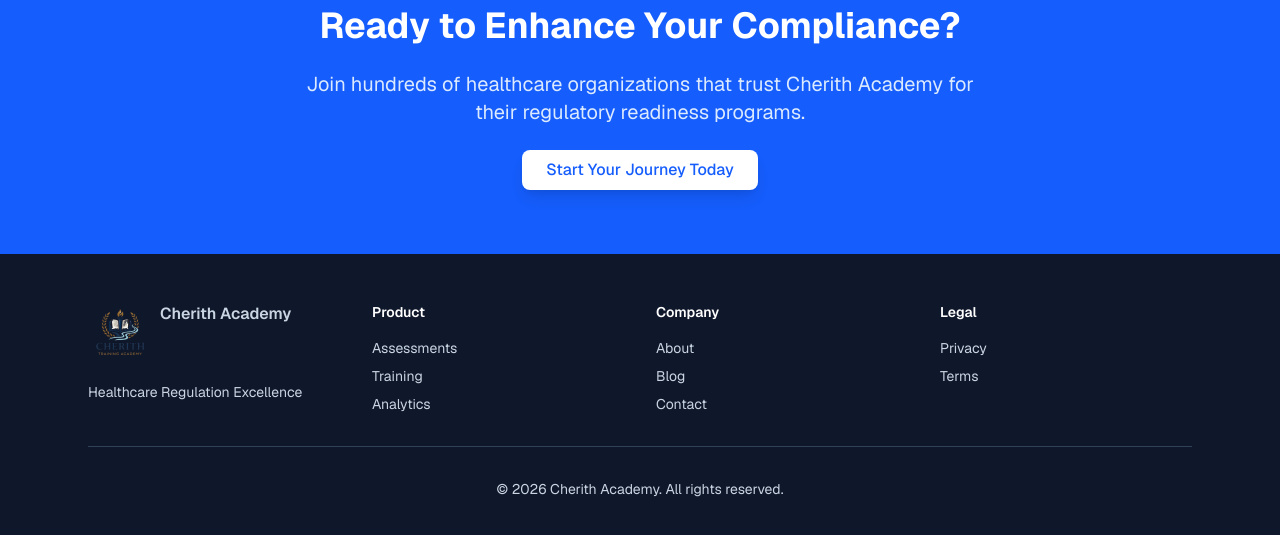
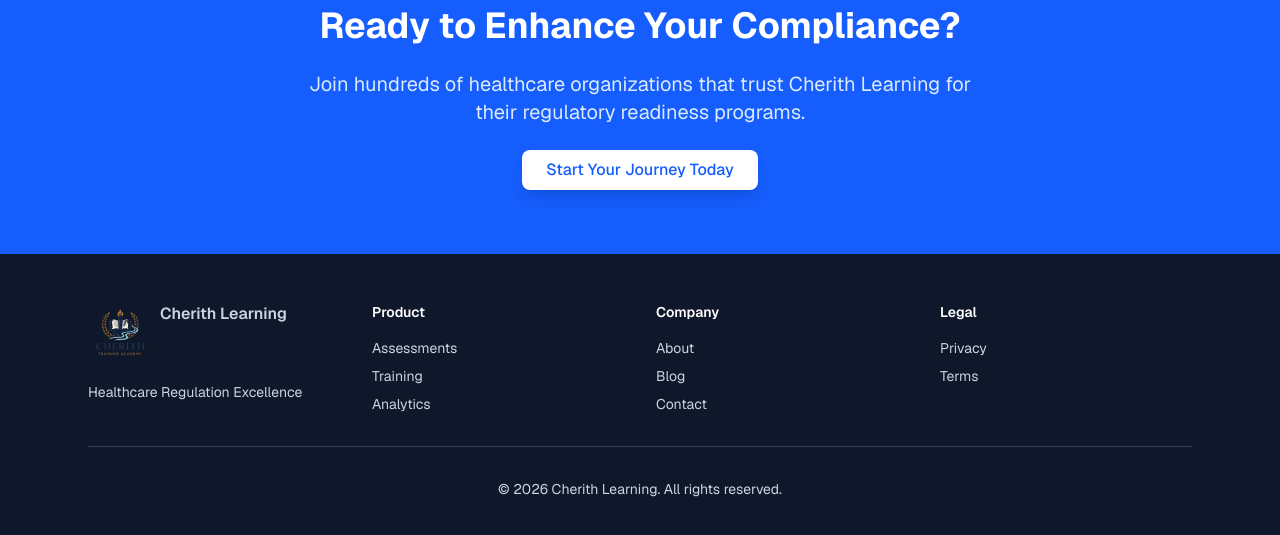
Before and after one commit to Oluwaferanmi-Dev/Sharonlyhilllearning, a Next.js app: page / in a window 1280 px wide. Shown: the part 1707-2242 px from the top of the page. Built offline with nearby package versions, Linux system fonts and the light colour scheme.

Commit message:
changed from Cherith Academy to  Cherith Learning

```diff
--- a/app/auth/login/page.tsx
+++ b/app/auth/login/page.tsx
@@ -1,36 +1,42 @@
-"use client"
+"use client";
 
-import type React from "react"
+import type React from "react";
 
-import { useState } from "react"
-import { useRouter } from "next/navigation"
-import { createClient } from "@/lib/supabase/client"
-import { Button } from "@/components/ui/button"
-import { Card, CardContent, CardDescription, CardHeader, CardTitle } from "@/components/ui/card"
-import { Input } from "@/components/ui/input"
-import { Label } from "@/components/ui/label"
-import Link from "next/link"
-import Image from "next/image"
+import { useState } from "react";
+import { useRouter } from "next/navigation";
+import { createClient } from "@/lib/supabase/client";
+import { Button } from "@/components/ui/button";
+import {
+  Card,
+  CardContent,
+  CardDescription,
+  CardHeader,
+  CardTitle,
+} from "@/components/ui/card";
+import { Input } from "@/components/ui/input";
+import { Label } from "@/components/ui/label";
+import Link from "next/link";
+import Image from "next/image";
 
 export default function LoginPage() {
-  const [email, setEmail] = useState("")
-  const [password, setPassword] = useState("")
-  const [error, setError] = useState<string | null>(null)
-  const [isLoading, setIsLoading] = useState(false)
-  const router = useRouter()
+  const [email, setEmail] = useState("");
+  const [password, setPassword] = useState("");
+  const [error, setError] = useState<string | null>(null);
+  const [isLoading, setIsLoading] = useState(false);
+  const router = useRouter();
 
   const handleLogin = async (e: React.FormEvent) => {
-    e.preventDefault()
-    const supabase = createClient()
-    setIsLoading(true)
-    setError(null)
+    e.preventDefault();
+    const supabase = createClient();
+    setIsLoading(true);
+    setError(null);
 
     try {
       const { error } = await supabase.auth.signInWithPassword({
         email,
         password,
-      })
-      if (error) throw error
+      });
+      if (error) throw error;
 
       // Resolve role from the profiles table via the /api/auth/role endpoint
       // so that redirects are driven by profiles.role as the single source of truth.
@@ -38,28 +44,28 @@ export default function LoginPage() {
         const roleRes = await fetch("/api/auth/role", {
           method: "GET",
           headers: {
-            "Accept": "application/json",
+            Accept: "application/json",
           },
-        })
+        });
 
         if (roleRes.ok) {
-          const { role } = (await roleRes.json()) as { role: string | null }
+          const { role } = (await roleRes.json()) as { role: string | null };
           if (role === "admin") {
-            router.push("/admin")
-            return
+            router.push("/admin");
+            return;
           }
         }
       } catch {
         // If role lookup fails for any reason, fall back to staff dashboard.
       }
 
-      router.push("/dashboard")
+      router.push("/dashboard");
     } catch (error: unknown) {
-      setError(error instanceof Error ? error.message : "An error occurred")
+      setError(error instanceof Error ? error.message : "An error occurred");
     } finally {
-      setIsLoading(false)
+      setIsLoading(false);
     }
-  }
+  };
 
   return (
     <div className="w-full max-w-md">
@@ -69,16 +75,20 @@ export default function LoginPage() {
             <div className="w-16 h-16 relative">
               <Image
                 src="/cherith-logo.png"
-                alt="Cherith Academy"
+                alt="Cherith Learning"
                 width={64}
                 height={64}
                 className="object-contain"
               />
             </div>
-            <span className="font-semibold text-slate-900">Cherith Academy</span>
+            <span className="font-semibold text-slate-900">
+              Cherith Learning
+            </span>
           </div>
           <CardTitle className="text-2xl">Welcome Back</CardTitle>
-          <CardDescription>Sign in to access your assessments and progress</CardDescription>
+          <CardDescription>
+            Sign in to access your assessments and progress
+          </CardDescription>
         </CardHeader>
         <CardContent>
           <form onSubmit={handleLogin} className="space-y-4">
@@ -103,19 +113,30 @@ export default function LoginPage() {
                 onChange={(e) => setPassword(e.target.value)}
               />
             </div>
-            {error && <p className="text-sm text-red-600 bg-red-50 p-3 rounded">{error}</p>}
-            <Button type="submit" className="w-full bg-blue-600 hover:bg-blue-700" disabled={isLoading}>
+            {error && (
+              <p className="text-sm text-red-600 bg-red-50 p-3 rounded">
+                {error}
+              </p>
+            )}
+            <Button
+              type="submit"
+              className="w-full bg-blue-600 hover:bg-blue-700"
+              disabled={isLoading}
+            >
               {isLoading ? "Signing in..." : "Sign In"}
             </Button>
           </form>
           <div className="mt-4 text-center text-sm text-slate-600">
             Don&apos;t have an account?{" "}
-            <Link href="/auth/register" className="text-blue-600 hover:underline font-semibold">
+            <Link
+              href="/auth/register"
+              className="text-blue-600 hover:underline font-semibold"
+            >
               Create one
             </Link>
           </div>
         </CardContent>
       </Card>
     </div>
-  )
+  );
 }
--- a/app/auth/register-success/page.tsx
+++ b/app/auth/register-success/page.tsx
@@ -17,7 +17,7 @@ export default function RegisterSuccessPage() {
           <div className="flex items-center justify-center mb-4">
             <Image
               src="/cherith-logo.jpg"
-              alt="Cherith Academy"
+              alt="Cherith Learning"
               width={160}
               height={160}
               className="object-contain"
--- a/app/auth/register/page.tsx
+++ b/app/auth/register/page.tsx
@@ -171,7 +171,7 @@ export default function RegisterPage() {
         console.log("[v0] Uploading profile picture...");
         const uploadResult = await uploadProfilePicture(
           authData.user.id,
-          profileFile
+          profileFile,
         );
 
         if (uploadResult) {
@@ -180,7 +180,7 @@ export default function RegisterPage() {
       }
 
       console.log(
-        "[v0] Profile created successfully via trigger, redirecting..."
+        "[v0] Profile created successfully via trigger, redirecting...",
       );
       router.push("/auth/register-success");
     } catch (error: unknown) {
@@ -188,12 +188,19 @@ export default function RegisterPage() {
 
       // Provide a clearer message when the underlying database rejects the
       // signup (e.g. duplicate NIN in the profiles table).
-      const status = typeof (error as any)?.status === "number" ? (error as any).status : null;
+      const status =
+        typeof (error as any)?.status === "number"
+          ? (error as any).status
+          : null;
       const message =
-        error instanceof Error ? error.message : "An error occurred during registration";
+        error instanceof Error
+          ? error.message
+          : "An error occurred during registration";
 
       if (status === 500 || message === "Database error saving new user") {
-        setError("An account with this NIN already exists. Each NIN can only be used for one account.");
+        setError(
+          "An account with this NIN already exists. Each NIN can only be used for one account.",
+        );
       } else {
         setError(message);
       }
@@ -210,14 +217,14 @@ export default function RegisterPage() {
             <div className="w-16 h-16 relative">
               <Image
                 src="/cherith-logo.png"
-                alt="Cherith Academy"
+                alt="Cherith Learning"
                 width={64}
                 height={64}
                 className="object-contain"
               />
             </div>
             <span className="font-semibold text-slate-900">
-              Cherith Academy
+              Cherith Learning
             </span>
           </div>
           <CardTitle className="text-2xl">Create Account</CardTitle>
--- a/app/page.tsx
+++ b/app/page.tsx
@@ -42,7 +42,7 @@ export default function LandingPage() {
                 <div className="w-12 h-12 sm:w-24 sm:h-24 relative">
                   <Image
                     src="/cherith-logo.png"
-                    alt="Cherith Academy"
+                    alt="Cherith Learning"
                     width={96}
                     height={96}
                     loading="lazy"
@@ -50,7 +50,7 @@ export default function LandingPage() {
                   />
                 </div>
                 <span className="text-sm sm:text-lg font-semibold text-slate-900 text-center sm:text-left">
-                  Cherith Academy
+                  Cherith Learning
                 </span>
               </div>
 
@@ -221,7 +221,7 @@ export default function LandingPage() {
             className="text-center mb-12 sm:mb-16"
           >
             <h2 className="text-2xl sm:text-3xl md:text-4xl font-bold mb-3 sm:mb-4">
-              Why Choose Cherith Academy
+              Why Choose Cherith Learning
             </h2>
             <p className="text-base sm:text-xl text-slate-300 max-w-2xl mx-auto">
               Our assessments are designed by healthcare compliance experts to
@@ -300,8 +300,8 @@ export default function LandingPage() {
             Ready to Enhance Your Compliance?
           </h2>
           <p className="text-base sm:text-xl text-blue-100 max-w-2xl mx-auto">
-            Join hundreds of healthcare organizations that trust Cherith Academy
-            for their regulatory readiness programs.
+            Join hundreds of healthcare organizations that trust Cherith
+            Learning for their regulatory readiness programs.
           </p>
           <Link href="/auth/register">
             <Button
@@ -323,14 +323,14 @@ export default function LandingPage() {
                 <div className="w-12 h-12 sm:w-16 sm:h-16 relative">
                   <Image
                     src="/cherith-logo.png"
-                    alt="Cherith Academy"
+                    alt="Cherith Learning"
                     width={64}
                     height={64}
                     className="object-contain"
                   />
                 </div>
                 <span className="font-semibold text-sm sm:text-base text-center sm:text-left">
-                  Cherith Academy
+                  Cherith Learning
                 </span>
               </div>
               <p className="text-xs sm:text-sm text-center sm:text-left">
@@ -401,7 +401,7 @@ export default function LandingPage() {
           </div>
           <div className="border-t border-slate-700 pt-6 sm:pt-8 text-xs sm:text-sm text-center">
             <p>
-              &copy; {new Date().getFullYear()} Cherith Academy. All rights
+              &copy; {new Date().getFullYear()} Cherith Learning. All rights
               reserved.
             </p>
           </div>
--- a/components/admin-nav.tsx
+++ b/components/admin-nav.tsx
@@ -38,7 +38,7 @@ export function AdminNav({ user }: { user: User | null }) {
             <div className="w-20 h-20 relative">
               <Image
                 src="/cherith-logo.png"
-                alt="Cherith Academy"
+                alt="Cherith Learning"
                 width={80}
                 height={80}
                 className="object-contain"
@@ -70,7 +70,7 @@ export function AdminNav({ user }: { user: User | null }) {
             <div className="w-12 h-12 sm:w-16 sm:h-16 relative">
               <Image
                 src="/cherith-logo.png"
-                alt="Cherith Academy"
+                alt="Cherith Learning"
                 width={64}
                 height={64}
                 className="object-contain"
--- a/components/dashboard-nav.tsx
+++ b/components/dashboard-nav.tsx
@@ -58,7 +58,7 @@ export function DashboardNav({
             <div className="w-12 h-12 sm:w-16 sm:h-16 relative">
               <Image
                 src="/cherith-logo.png"
-                alt="Cherith Academy"
+                alt="Cherith Learning"
                 width={64}
                 height={64}
                 className="object-contain"
```
